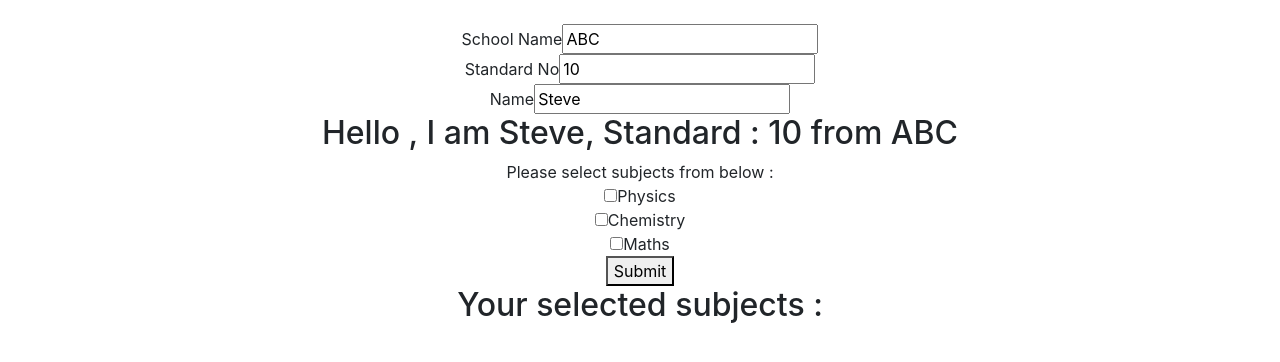
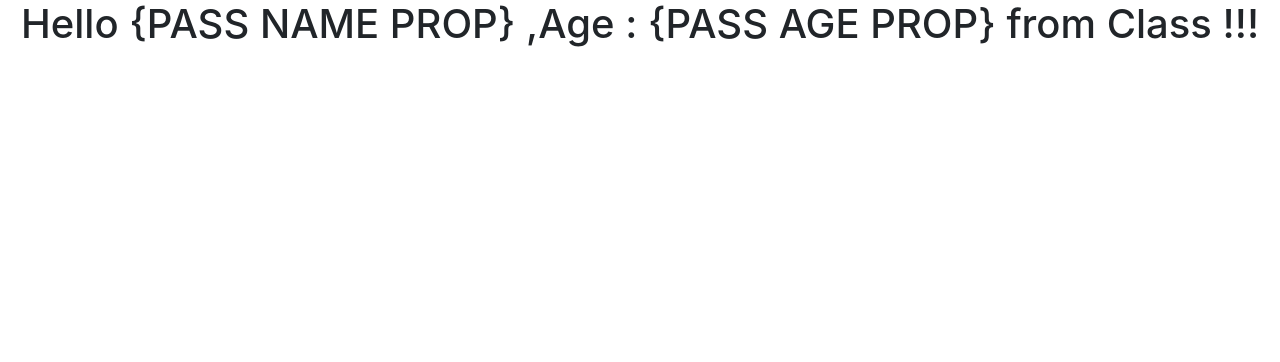
Before and after one commit to it-harsh/react, a React (Create React App) app: page / in a window 1280 px wide. Shown: the top 362 px of the page. Built offline with nearby package versions, Linux system fonts and the light colour scheme.

Commit message:
Chaging component to Class.js

```diff
--- a/src/App.js
+++ b/src/App.js
@@ -49,7 +49,7 @@ function App() {
   return (
     <div className="App">
       <NameContext.Provider value={{ name :'Gujju', name2  : "Steve" }}>
-      <ArrayInsideComplexObject/>
+      <Class/>
       </NameContext.Provider>
     </div>
   );
```
